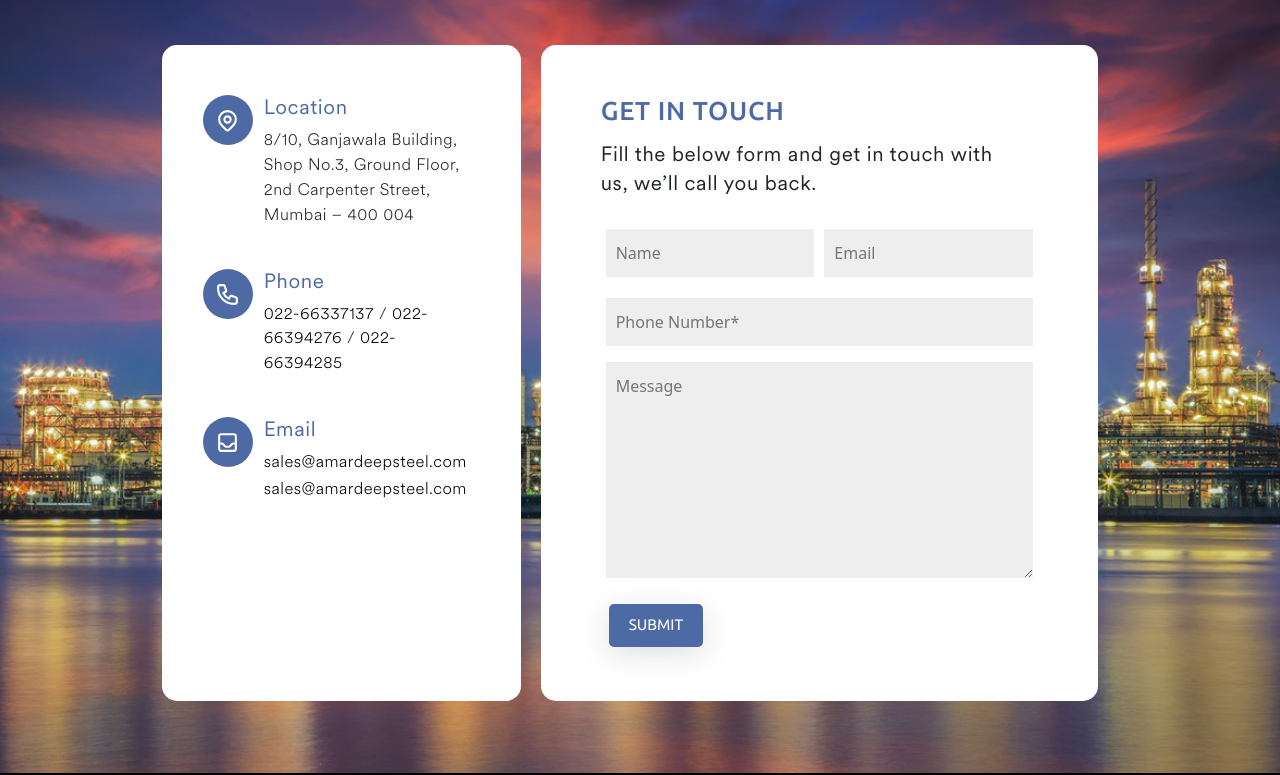
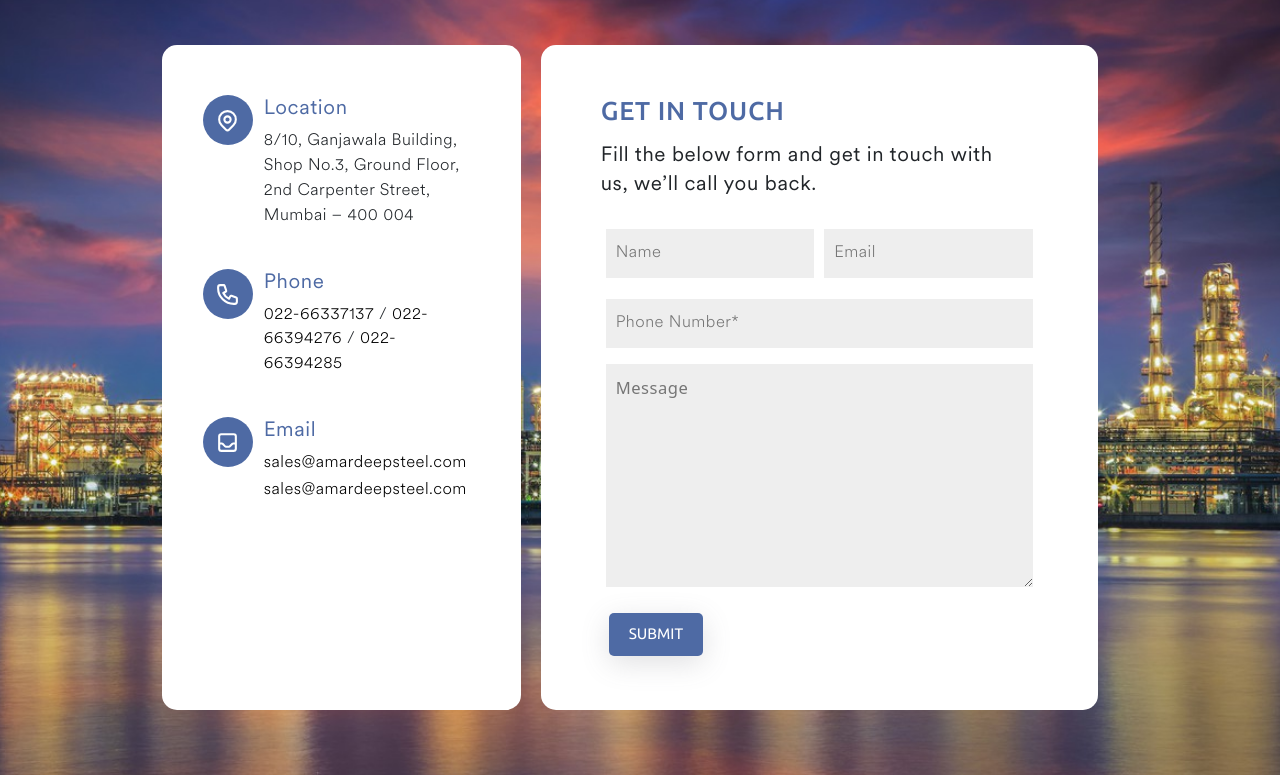
Before and after one commit to DiTechCDM/Amardeep.github.io, a plain HTML site: page index.html in a window 1280 px wide. Shown: the part 3106-3881 px from the top of the page. Drawn offline with nearby package versions, Linux system fonts and the light colour scheme.

Commit message:
style.css

```diff
--- a/CSS/style.css
+++ b/CSS/style.css
@@ -1034,6 +1034,9 @@ text {
     border: none;
     background-color: #eee;
     padding: 12px 10px 12px 10px;
+    font-size: var(--para-1);
+    font-family: 'circularXX__Light';
+    letter-spacing: 0.03em;
 }
 
 .form-width-lg textarea {
@@ -1042,6 +1045,9 @@ text {
     border: none;
     background-color: #eee;
     padding: 12px 10px 12px 10px;
+    font-size: var(--para-1);
+        letter-spacing: 0.03em;
+        letter-spacing: 0.03em;
 }
 
 /* button starts here */
```
